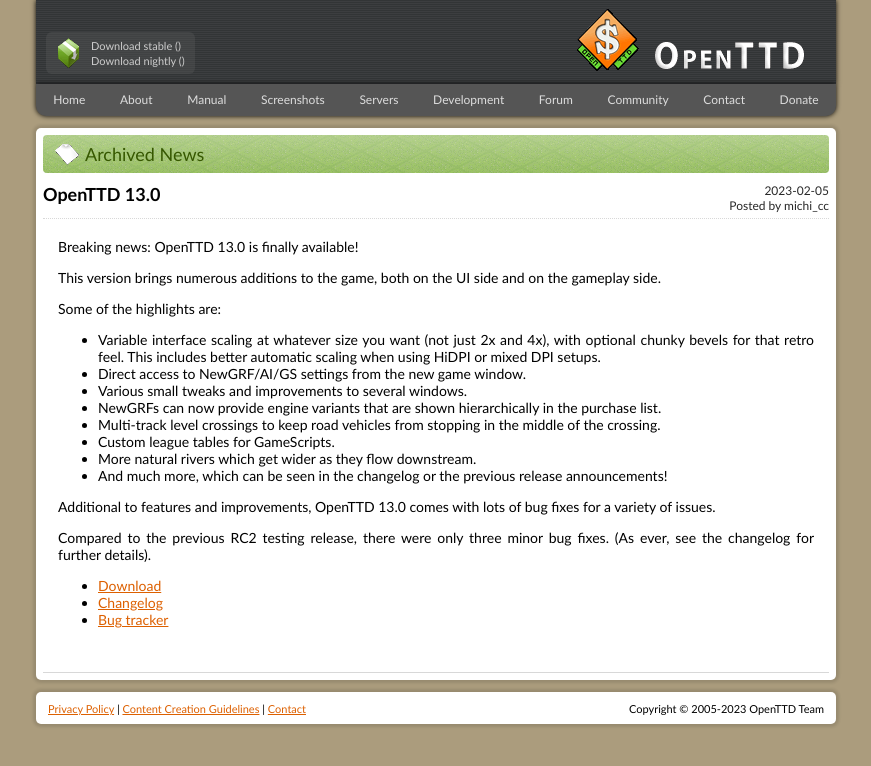
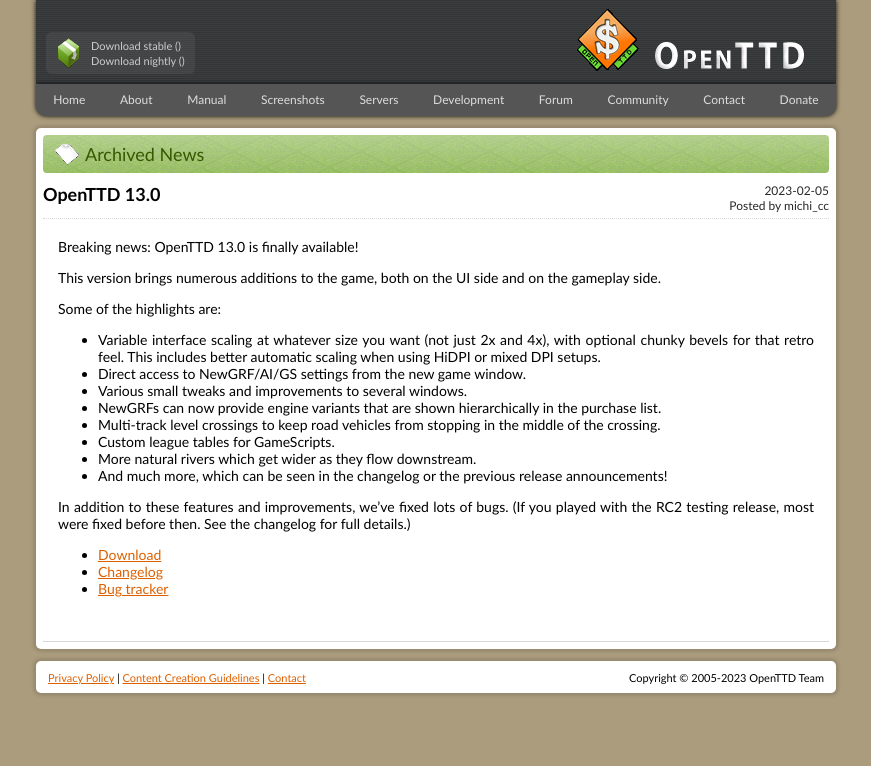
Before and after one commit to OpenTTD/website, a Jekyll site: the page built from _posts/2023-02-05-openttd-13-0.md, in a window 1280 px wide. Shown: the top 766 px of the page, without its empty margins (204-1075 px from the left). Built offline with Jekyll 4.4.1, drawn with Linux system fonts in a browser that asks for light colours.

Commit message:
Update _posts/2023-02-05-openttd-13-0.md
Co-authored-by: Tyler Trahan <tyler@tylertrahan.com>

```diff
--- a/_posts/2023-02-05-openttd-13-0.md
+++ b/_posts/2023-02-05-openttd-13-0.md
@@ -17,10 +17,7 @@
 * More natural rivers which get wider as they flow downstream.
 * And much more, which can be seen in the changelog or the previous release announcements!
 
-Additional to features and improvements, OpenTTD 13.0 comes with lots of bug fixes for a variety of issues.
-
-Compared to the previous RC2 testing release, there were only three minor bug fixes.
-(As ever, see the changelog for further details).
+In addition to these features and improvements, we've fixed lots of bugs. (If you played with the RC2 testing release, most were fixed before then. See the changelog for full details.)
 
 
 * [Download](https://www.openttd.org/downloads/openttd-releases/latest.html)
```
